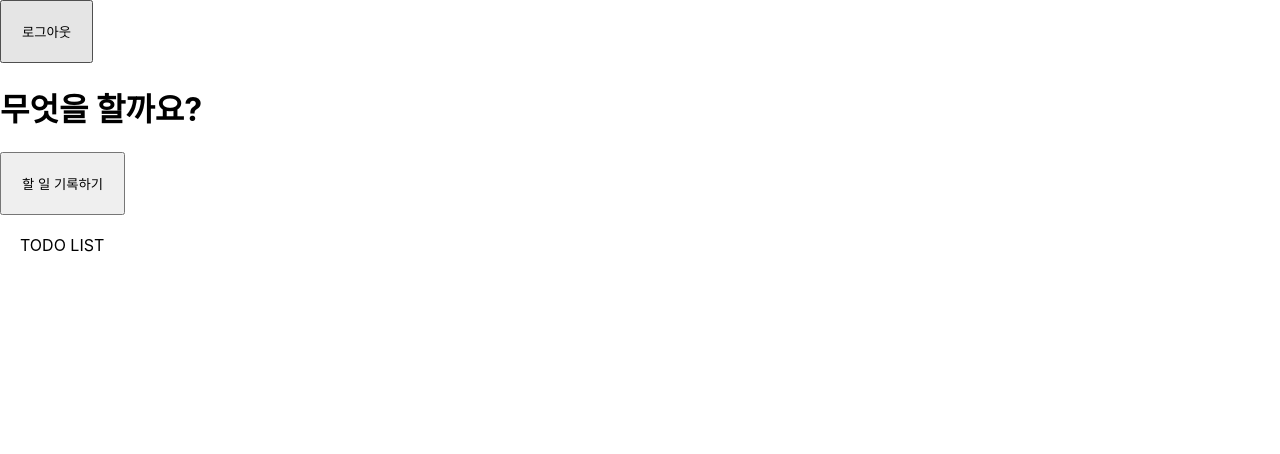
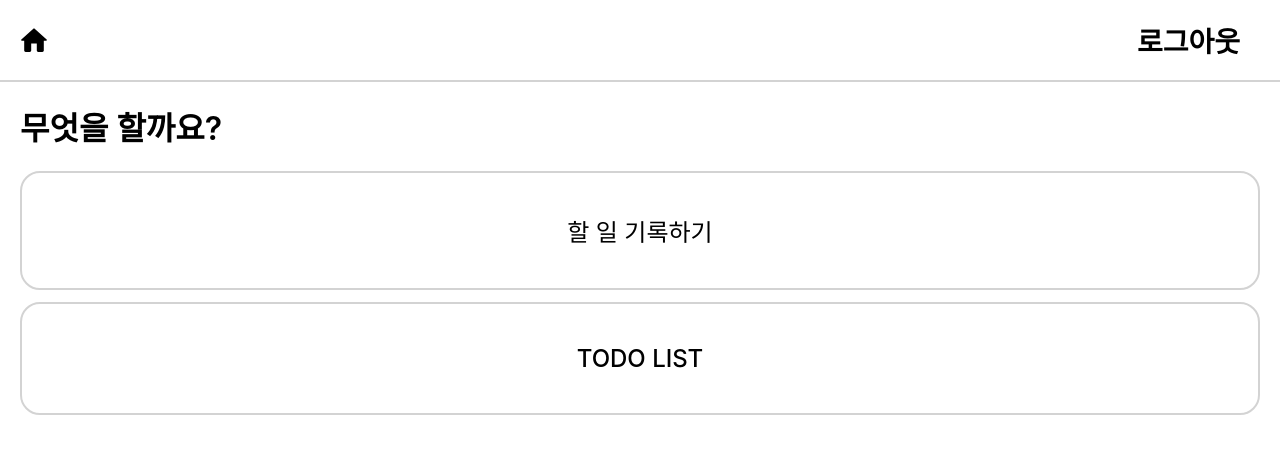
Before and after one commit to yeeendy/lv4, a React (Create React App) app: page / in a window 1280 px wide. Shown: the top 454 px of the page. Built offline with nearby package versions, Linux system fonts and the light colour scheme; sample sign-in values are in the browser's storage.

Commit message:
[DESIGN]: Home화면 css 수정

```diff
--- a/src/components/CommonForm/CommonForm.jsx
+++ b/src/components/CommonForm/CommonForm.jsx
@@ -1,6 +1,5 @@
 import React from "react";
 import { FormContainer, Title, FormInput, FormButton } from "./CommonFormStyle";
-
 
 function CommonForm({
   title,
--- a/src/components/CommonForm/CommonFormStyle.js
+++ b/src/components/CommonForm/CommonFormStyle.js
@@ -1,9 +1,10 @@
 import styled from "styled-components";
 
-export const Title = styled.span`
+export const Title = styled.h1`
   font-size: 40px;
   font-weight: 500;
   width: 100%;
+  padding-left: 20px;
 `;
 
 export const FormContainer = styled.form`
--- /dev/null
+++ b/src/components/header/Header.jsx
@@ -0,0 +1,21 @@
+import React from "react";
+import { useNavigate } from "react-router-dom";
+import { Button, HeaderContainer, Img } from "./HeaderStyle";
+
+function Header() {
+  const navigate = useNavigate();
+  const handleLogout = () => {
+    window.localStorage.removeItem("user-token");
+    navigate("/login");
+  };
+  return (
+    <HeaderContainer>
+      <Img src="img/home.svg" alt="homeIcon" />
+      <Button style={{ padding: "20px" }} onClick={handleLogout}>
+        로그아웃
+      </Button>
+    </HeaderContainer>
+  );
+}
+
+export default Header;
--- /dev/null
+++ b/src/components/header/HeaderStyle.js
@@ -0,0 +1,25 @@
+import styled from "styled-components";
+
+export const HeaderContainer = styled.header`
+  display: flex;
+  justify-content: space-between;
+  align-items: center;
+  padding: 0 20px 0 20px;
+  border-bottom: 2px lightgray solid;
+`;
+
+export const Img = styled.img`
+  width: 28px;
+  height: 28px;
+  cursor: pointer;
+`;
+export const Button = styled.button`
+  all: unset;
+  font-size: 28px;
+  font-weight: 600;
+  cursor: pointer;
+  &:hover {
+    background-color: wheat;
+    border-radius: 20px;
+  }
+`;
--- /dev/null
+++ b/src/components/main/Main.jsx
@@ -0,0 +1,20 @@
+import React from "react";
+import { LinkButton, LinkButtonContainer, MainTitle } from "./MainStyle";
+
+function Main() {
+  return (
+    <div>
+      <MainTitle>무엇을 할까요?</MainTitle>
+      <LinkButtonContainer>
+        <LinkButton>
+          <span>할 일 기록하기</span>
+        </LinkButton>
+        <LinkButton>
+          <span>TODO LIST</span>
+        </LinkButton>
+      </LinkButtonContainer>
+    </div>
+  );
+}
+
+export default Main;
--- /dev/null
+++ b/src/components/main/MainStyle.js
@@ -0,0 +1,23 @@
+import styled from "styled-components";
+import { Title } from "../commonForm/CommonFormStyle";
+
+export const MainTitle = styled(Title)`
+  font-size: 32px;
+  font-weight: 600;
+`;
+export const LinkButtonContainer = styled.div`
+  display: flex;
+  flex-direction: column;
+  gap: 12px;
+  margin: 20px;
+`;
+export const LinkButton = styled.button`
+  all: unset;
+  padding: 40px;
+  text-align: center;
+  font-size: x-large;
+  font-weight: 500;
+  border: 2px lightgray solid;
+  border-radius: 20px;
+  cursor: pointer;
+`;
--- a/src/pages/Home.jsx
+++ b/src/pages/Home.jsx
@@ -1,13 +1,12 @@
 import React, { useEffect } from "react";
 import { useNavigate } from "react-router-dom";
+import Header from "../components/header/Header";
+import Main from "../components/main/Main";
 
 function Home() {
   const navigate = useNavigate();
   const getUser = window.localStorage.getItem("user-token");
-  const handleLogout = () => {
-    window.localStorage.removeItem("user-token");
-    navigate("/login");
-  };
+
   useEffect(() => {
     const getUser = window.localStorage.getItem("user-token");
     if (getUser) {
@@ -20,19 +19,10 @@ function Home() {
   return (
     <div>
       {getUser && (
-        <div>
-          <button style={{ padding: "20px" }} onClick={handleLogout}>
-            로그아웃
-          </button>
-          <h1>무엇을 할까요?</h1>
-          <button
-            style={{ padding: "20px" }}
-            onClick={() => console.log(getUser)}
-          >
-            할 일 기록하기
-          </button>
-          <div style={{ padding: "20px" }}>TODO LIST</div>
-        </div>
+        <>
+          <Header />
+          <Main />
+        </>
       )}
     </div>
   );
--- a/src/pages/Login.jsx
+++ b/src/pages/Login.jsx
@@ -1,7 +1,7 @@
 import React, { useState, useEffect } from "react";
 import axios from "axios";
 import { useNavigate } from "react-router-dom";
-import CommonForm from "../components/CommonForm/CommonForm";
+import CommonForm from "../components/commonForm/CommonForm";
 
 function Login() {
   const navigate = useNavigate();
--- a/src/pages/SignUp.jsx
+++ b/src/pages/SignUp.jsx
@@ -1,7 +1,7 @@
 import React, { useEffect, useState } from "react";
 import axios from "axios";
 import { useNavigate } from "react-router-dom";
-import CommonForm from "../components/CommonForm/CommonForm";
+import CommonForm from "../components/commonForm/CommonForm";
 
 function SignUp() {
   const navigate = useNavigate();
```
Also changed, not shown: public/img/home.svg (added).
